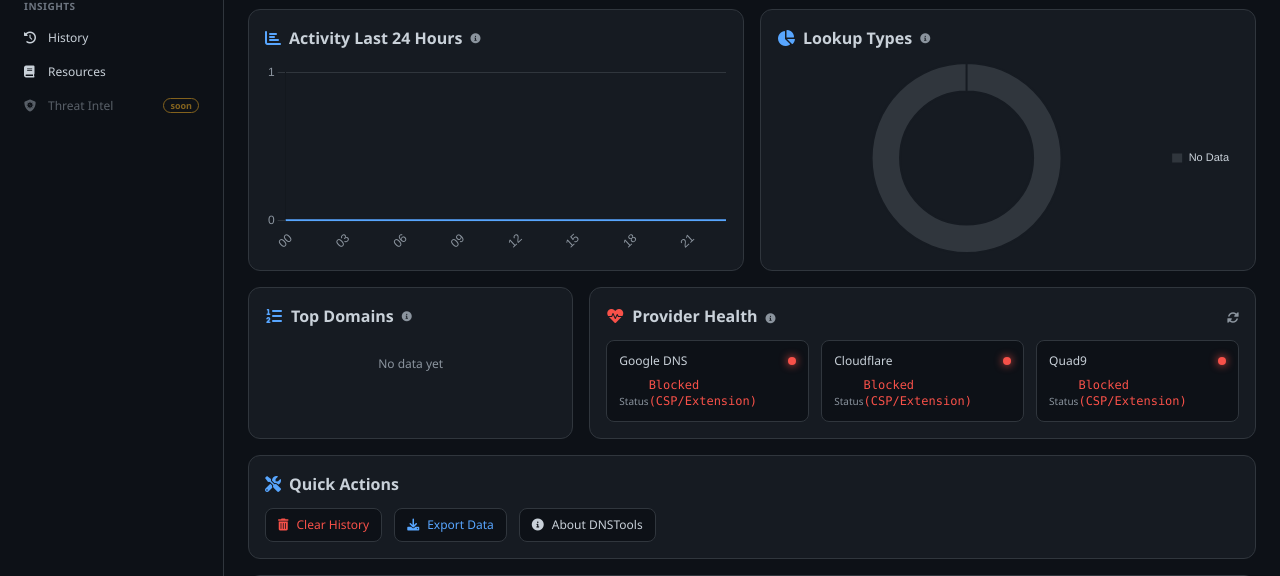
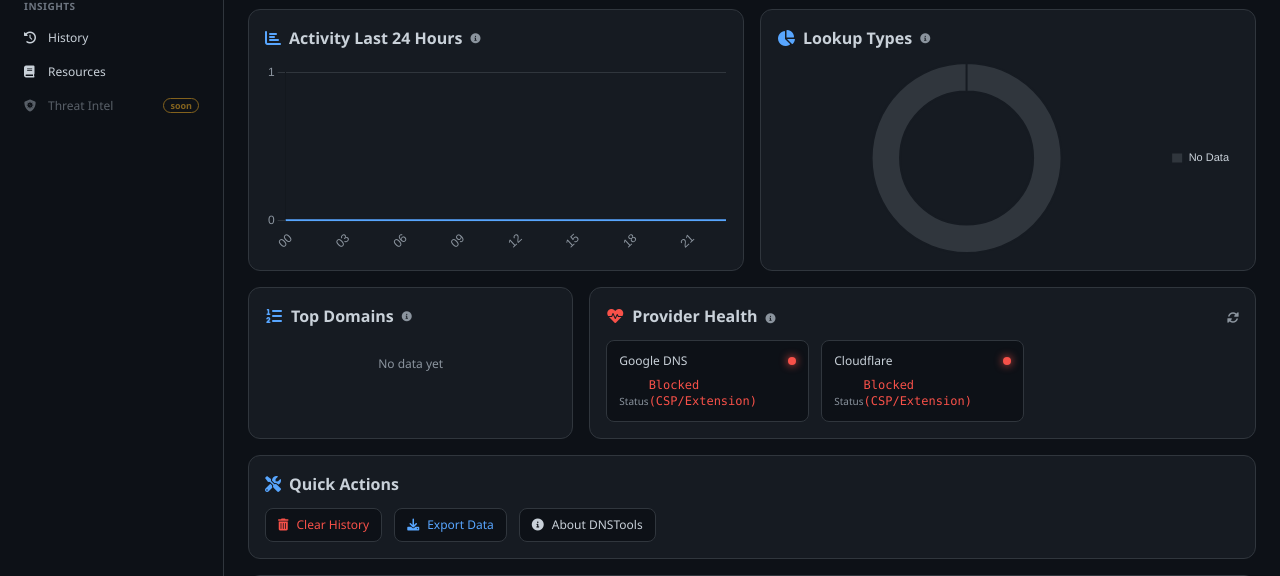
Before and after one commit to lewiswigmore/dns-tools, a Flask app: page / in a window 1280 px wide. Shown: the part 308-884 px from the top of the page. Run offline with Flask 3, Linux system fonts and the light colour scheme; some libraries are stand-ins or nearby versions.

Commit message:
Deprecate Quad9 due to CORS/protocol incompatibility

```diff
--- a/static/js/modules/components/dashboard.js
+++ b/static/js/modules/components/dashboard.js
@@ -26,8 +26,7 @@
       ],
       providerStatus: [
         { name: 'Google DNS', url: 'https://dns.google/resolve', status: 'checking', latency: 0 },
-        { name: 'Cloudflare', url: 'https://cloudflare-dns.com/dns-query', status: 'checking', latency: 0 },
-        { name: 'Quad9', url: 'https://dns.quad9.net/dns-query', status: 'checking', latency: 0 }
+        { name: 'Cloudflare', url: 'https://cloudflare-dns.com/dns-query', status: 'checking', latency: 0 }
       ],
       chartInitialized: false,
       updatingCharts: false,
@@ -174,7 +173,7 @@
           const start = performance.now();
           try {
             // Use a simple query to check health
-            const response = await fetch(`${provider.url}?name=google.com&type=1`, {
+            const response = await fetch(`${provider.url}?name=google.com&type=A`, {
               headers: { 'Accept': 'application/dns-json' }
             });
             const end = performance.now();
--- a/static/js/modules/components/history.js
+++ b/static/js/modules/components/history.js
@@ -248,7 +248,7 @@
                 text += `| Provider | Status | Latency | Records |\n`;
                 text += `|----------|--------|---------|---------|\n`;
 
-                ['Google', 'Cloudflare', 'Quad9'].forEach(provider => {
+                ['Google', 'Cloudflare'].forEach(provider => {
                   const res = row.comparisons[recType][provider];
                   if (res) {
                     const records = res.records.map(r => r.value).join(', ') || 'No records';
--- a/static/js/modules/components/lookup.js
+++ b/static/js/modules/components/lookup.js
@@ -115,7 +115,7 @@
                 text += `| Provider | Status | Latency | Records |\n`;
                 text += `|----------|--------|---------|---------|\n`;
 
-                ['Google', 'Cloudflare', 'Quad9'].forEach(provider => {
+                ['Google', 'Cloudflare'].forEach(provider => {
                   const res = row.comparisons[type][provider];
                   if (res) {
                     const records = res.records.map(r => r.value).join(', ') || 'No records';
--- a/static/js/modules/dns-client.js
+++ b/static/js/modules/dns-client.js
@@ -2,8 +2,7 @@
     constructor() {
       this.dohServers = [
         'https://dns.google/resolve',
-        'https://cloudflare-dns.com/dns-query',
-        'https://dns.quad9.net/dns-query'
+        'https://cloudflare-dns.com/dns-query'
       ];
     }
 
@@ -96,8 +95,7 @@
 
       const providers = [
         { name: 'Google', url: this.dohServers[0] },
-        { name: 'Cloudflare', url: this.dohServers[1] },
-        { name: 'Quad9', url: this.dohServers[2] }
+        { name: 'Cloudflare', url: this.dohServers[1] }
       ];
 
       for (const domain of domainsArray) {
@@ -144,14 +142,7 @@
 
     async queryDNS(domain, recordType, providerUrl = null) {
       const url = providerUrl || this.dohServers[0];
-      // Use numeric type for Quad9 to ensure compatibility
-      let typeParam = recordType;
-      if (url.includes('quad9')) {
-        const typeMap = { 'A': 1, 'AAAA': 28, 'CNAME': 5, 'MX': 15, 'TXT': 16, 'NS': 2, 'PTR': 12, 'SOA': 6, 'SRV': 33, 'CAA': 257 };
-        if (typeMap[recordType]) typeParam = typeMap[recordType];
-      }
-
-      const dohUrl = `${url}?name=${encodeURIComponent(domain)}&type=${typeParam}`;
+      const dohUrl = `${url}?name=${encodeURIComponent(domain)}&type=${recordType}`;
 
       try {
         const response = await fetch(dohUrl, {
```
Also changed, not shown: templates/lookup.html (+2 -20 lines).
